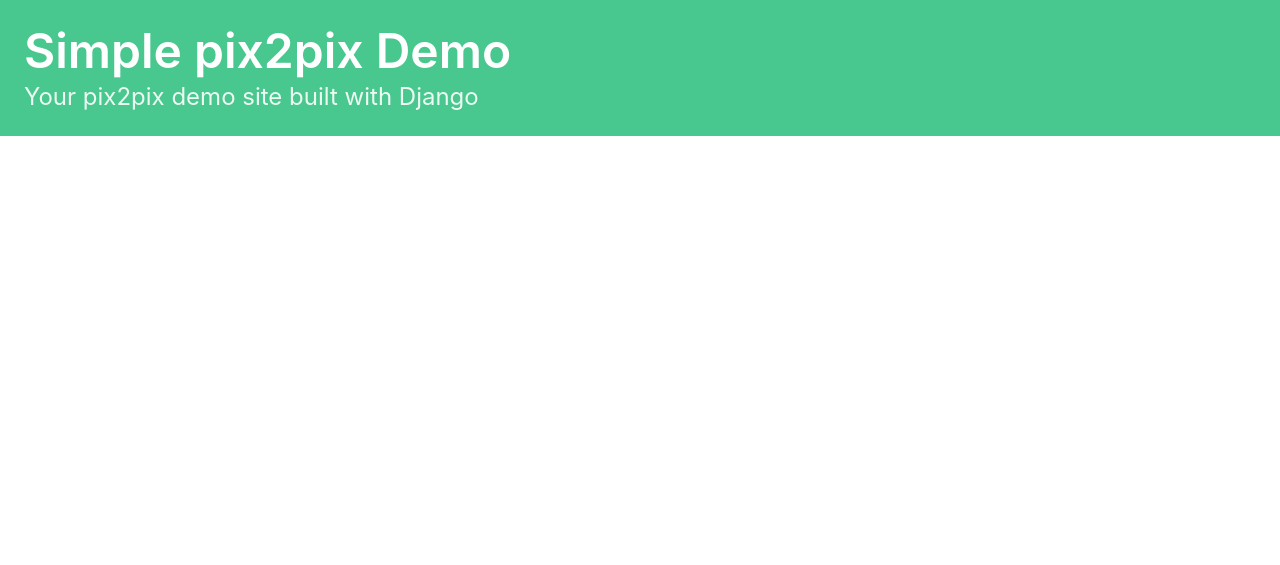
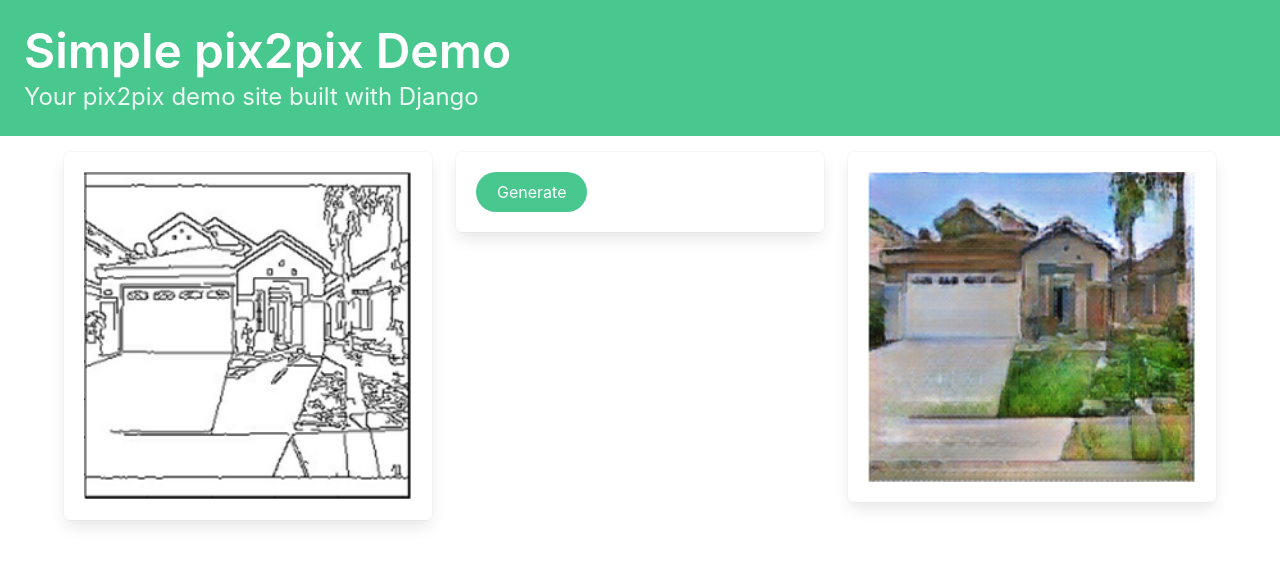
Before and after one commit to tonybingo-stack/gaud-django, a Django app: page / in a window 1280 px wide. Shown: the top 565 px of the page. Run offline with Django 3.2, Linux system fonts and the light colour scheme.

Commit message:
update ui

```diff
--- a/dwitter/templates/base.html
+++ b/dwitter/templates/base.html
@@ -1,3 +1,5 @@
+{% load static %}
+
 <!DOCTYPE html>
 <html lang="en">
 <head>
--- a/dwitter/templates/dwitter/dashboard.html
+++ b/dwitter/templates/dwitter/dashboard.html
@@ -1,9 +1,11 @@
 {% extends 'base.html' %}
 
 {% block content %}
+{% load static %}
+<div class="column">
 
-<div class="column">
-    {% for followed in user.profile.follows.all %}
+
+    <!-- {% for followed in user.profile.follows.all %}
         {% for dweet in followed.user.dweets.all %}
             <div class="box">
                 {{dweet.body}}
@@ -12,7 +14,29 @@
                 </span>
             </div>
         {% endfor %}
-    {% endfor %}
+    {% endfor %} -->
+
+    <div class="columns">
+        <div class="column">
+            <div class="box ">
+                <figure class="image is-256x256">
+                    <img src="{% static 'input.png' %}">
+                </figure>
+            </div>
+        </div>
+        <div class="column">
+            <div class="box ">
+                <button class="button is-success is-rounded">Generate</button>
+            </div>
+        </div>
+        <div class="column">
+            <div class="box ">
+                <figure class="image is-256x256">
+                    <img src="{% static 'result.png' %}">
+                </figure>
+            </div>
+        </div>
+    </div>
 
 </div>
 
--- a/dwitter/views.py
+++ b/dwitter/views.py
@@ -1,7 +1,6 @@
 from django.shortcuts import render
 from .models import Profile
 from django.views.decorators.csrf import csrf_exempt
-from django.views.decorators.csrf import requires_csrf_token
 
 def dashboard(request):
     return render(request, "dwitter/dashboard.html")
@@ -11,7 +10,6 @@ def profile_list(request):
     profiles = Profile.objects.exclude(user=request.user)
     return render(request, "dwitter/profile_list.html", {"profiles": profiles})
 
-@requires_csrf_token
 def profile(request, pk):
     profile = Profile.objects.get(pk=pk)
     if request.method == "POST":
```
Also changed, not shown: social/settings.py (+4 -4 lines), dwitter/static/input.png (added), dwitter/static/input2.png (added), dwitter/static/input3.png (added), dwitter/static/result.png (added), dwitter/static/result2.png (added), dwitter/static/result3.png (added).
